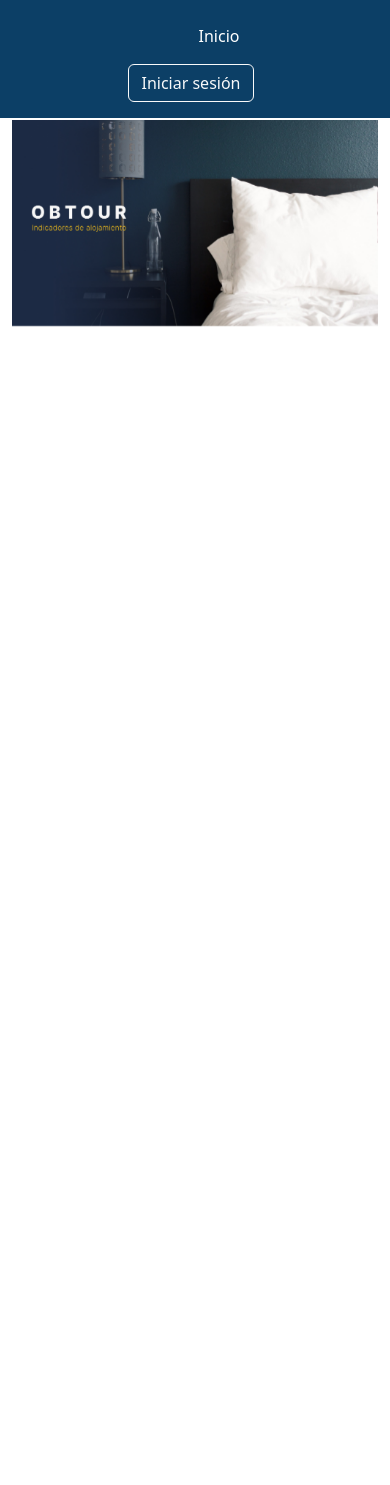
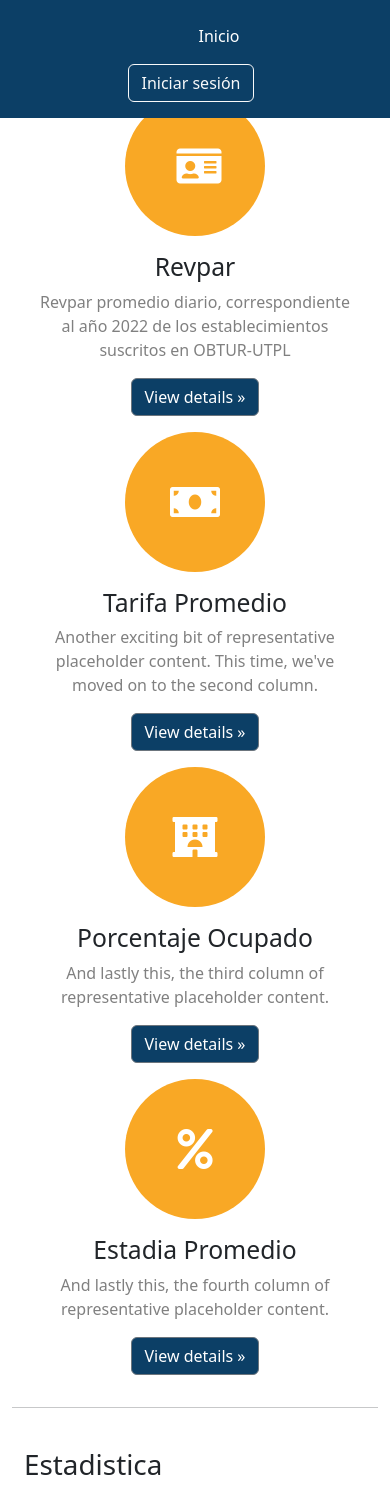
Before and after one commit to josebenitez21/turismoFi, a Django app: template templates/core/index.html in a window 390 px wide. Shown: the top 1485 px of the page. Run offline with Django 4.2, Linux system fonts and the light colour scheme; the template is opened without the code that fills it, so the values that code supplies are empty.

Commit message:
Cambios Proyecto

```diff
--- a/static/data/turismo.json
+++ /dev/null
@@ -1 +0,0 @@
-{"meses": ["Abril", "Mayo", "Junio", "Julio", "Agosto", "Septiembre", "Octubre", "Noviembre", "Diciembre", "Enero", "Febrero", "Marzo"], "checkins": [11512, 13297, 11500, 17642, 24206, 21091, 18367, 24318, 15310, 17360, 17788, 13836], "checkouts": [9580, 10841, 9026, 14024, 19540, 18059, 14864, 19081, 11952, 13338, 13869, 11010]}
--- a/templates/core/index.html
+++ b/templates/core/index.html
@@ -4,51 +4,8 @@
 <body>
 <!-- Inicio del slider-->
 {% block container %}
-    <br><br><br><br>
-<div class="mt-4">
-    <div id="carouselExampleCaptions" class="carousel slide" >
-        <div class="carousel-indicators">
-            <button type="button" data-bs-target="#carouselExampleCaptions" data-bs-slide-to="0" class="active"
-                    aria-current="true" aria-label="Slide 1"></button>
-            <button type="button" data-bs-target="#carouselExampleCaptions" data-bs-slide-to="1"
-                    aria-label="Slide 2"></button>
-            <button type="button" data-bs-target="#carouselExampleCaptions" data-bs-slide-to="2"
-                    aria-label="Slide 3"></button>
-        </div>
-        <div class="carousel-inner">
-            <div class="carousel-item active">
-                <img src="/static/imgs/obtour1.jpg" class="d-block w-100" alt="...">
-                <div class="carousel-caption d-none d-md-block">
-                    <h5>First slide label</h5>
-                    <p>Some representative placeholder content for the first slide.</p>
-                </div>
-            </div>
-            <div class="carousel-item">
-                <img src="/static/imgs/obtour2.jpg" class="d-block w-100" alt="...">
-                <div class="carousel-caption d-none d-md-block">
-                    <h5>Second slide label</h5>
-                    <p>Some representative placeholder content for the second slide.</p>
-                </div>
-            </div>
-            <div class="carousel-item">
-                <img src="/static/imgs/obtour3.jpg" class="d-block w-100" alt="...">
-                <div class="carousel-caption d-none d-md-block">
-                    <h5>Third slide label</h5>
-                    <p>Some representative placeholder content for the third slide.</p>
-                </div>
-            </div>
-        </div>
-        <button class="carousel-control-prev" type="button" data-bs-target="#carouselExampleCaptions"
-                data-bs-slide="prev">
-            <span class="carousel-control-prev-icon" aria-hidden="true"></span>
-            <span class="visually-hidden">Previous</span>
-        </button>
-        <button class="carousel-control-next" type="button" data-bs-target="#carouselExampleCaptions"
-                data-bs-slide="next">
-            <span class="carousel-control-next-icon" aria-hidden="true"></span>
-            <span class="visually-hidden">Next</span>
-        </button>
-    </div>
+
+<br>
     <br>    <br>
 <br>
     <!-- inicio de circulos -->
```
Also changed, not shown: turismo/urls.py (+14 -13 lines).
